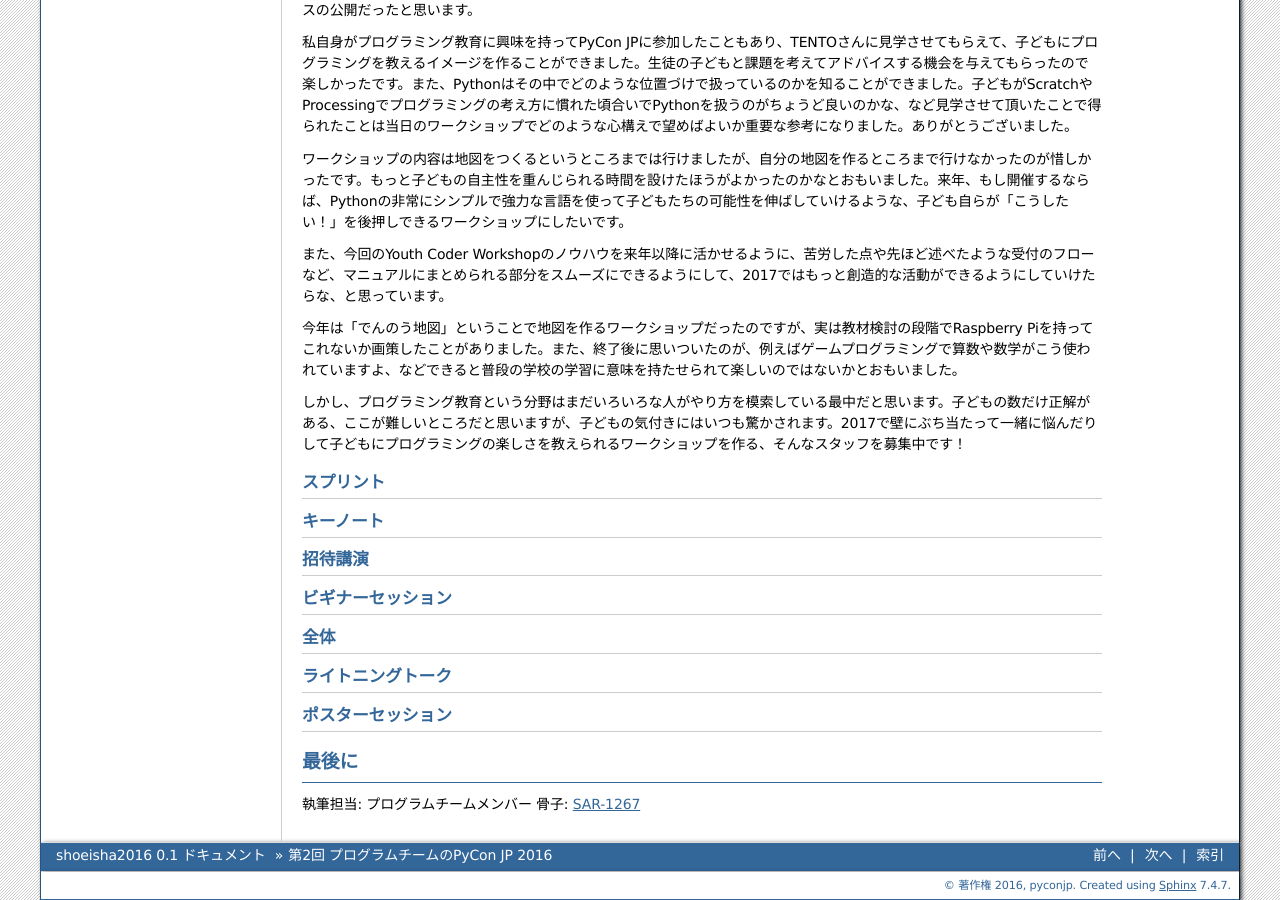
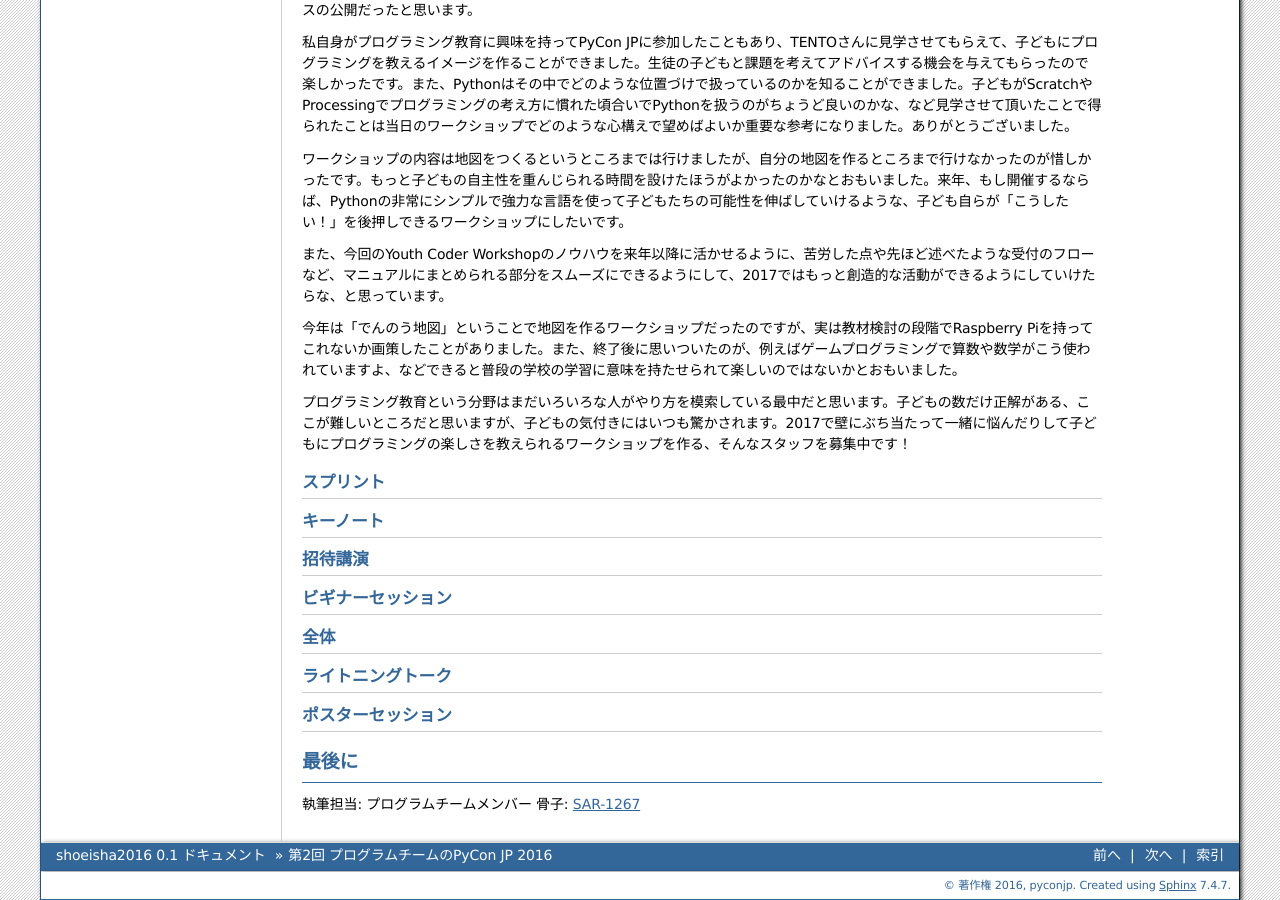
Before and after one commit to pyconjp/shoeisha2016, a Sphinx documentation site: the page built from source/afterreport_02_program.rst, in a window 1280 px wide and 900 px high, scrolled down 1076 px. Built offline with Sphinx 7.4.7, drawn with Linux system fonts in a browser that asks for light colours.

Commit message:
SAR-1570 「しかし、」をトル

```diff
--- a/source/afterreport_02_program.rst
+++ b/source/afterreport_02_program.rst
@@ -57,7 +57,7 @@ Youth Coder Workshop
 
 今年は「でんのう地図」ということで地図を作るワークショップだったのですが、実は教材検討の段階でRaspberry Piを持ってこれないか画策したことがありました。また、終了後に思いついたのが、例えばゲームプログラミングで算数や数学がこう使われていますよ、などできると普段の学校の学習に意味を持たせられて楽しいのではないかとおもいました。
 
-しかし、プログラミング教育という分野はまだいろいろな人がやり方を模索している最中だと思います。子どもの数だけ正解がある、ここが難しいところだと思いますが、子どもの気付きにはいつも驚かされます。2017で壁にぶち当たって一緒に悩んだりして子どもにプログラミングの楽しさを教えられるワークショップを作る、そんなスタッフを募集中です！
+プログラミング教育という分野はまだいろいろな人がやり方を模索している最中だと思います。子どもの数だけ正解がある、ここが難しいところだと思いますが、子どもの気付きにはいつも驚かされます。2017で壁にぶち当たって一緒に悩んだりして子どもにプログラミングの楽しさを教えられるワークショップを作る、そんなスタッフを募集中です！
 
 スプリント
 ----------------------
```
